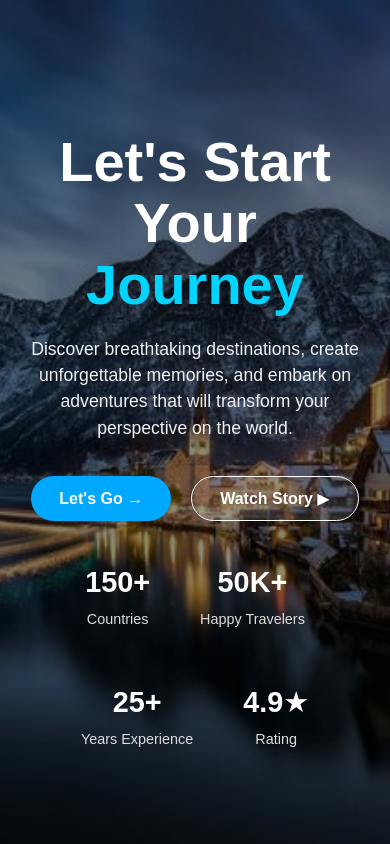
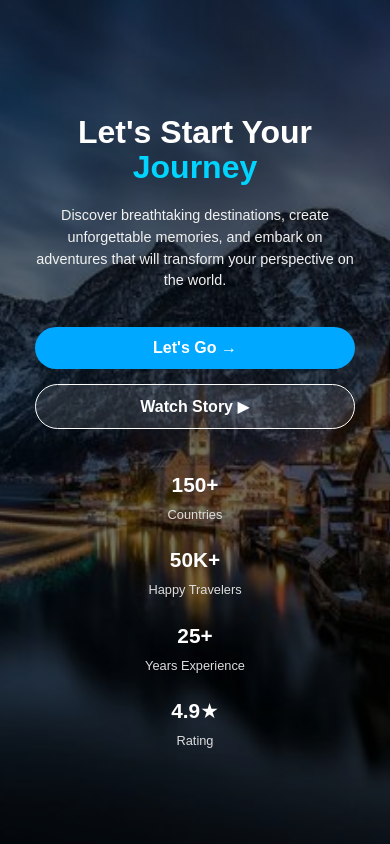
Before and after one commit to SssamiAryal/Travel-Agency, a React (Vite) app: page /LandingPage in a window 390 px wide. Built offline with nearby package versions, Linux system fonts and the light colour scheme.

Commit message:
Landing page responsive

```diff
--- a/src/Styles/LandingPage.css
+++ b/src/Styles/LandingPage.css
@@ -1,16 +1,28 @@
+html,
+body {
+  margin: 0;
+  padding: 0;
+  width: 100%;
+  height: 100%;
+}
+
 .landing-page {
-  background: url("../assets/Images/landing.png") no-repeat center center/cover;
+  background: url("../assets/Images/landing.png") no-repeat center center;
+  background-size: cover;
+  background-position: center center;
+  width: 100vw;
   height: 100vh;
-  width: 100%;
   position: relative;
   color: white;
   font-family: "Arial", sans-serif;
+  overflow: hidden;
+  min-height: 100vh;
 }
 
 .overlay {
   width: 100%;
   height: 100%;
-  background: rgba(0, 0, 0, 0.45);
+  background: rgba(0, 0, 0, 0.55);
   display: flex;
   align-items: center;
   justify-content: center;
@@ -21,6 +33,7 @@
 .content {
   text-align: center;
   max-width: 900px;
+  padding: 0 15px;
 }
 
 .content h1 {
@@ -44,6 +57,7 @@
   justify-content: center;
   gap: 20px;
   margin-bottom: 40px;
+  flex-wrap: wrap;
 }
 
 .btn-primary {
@@ -99,3 +113,63 @@
   color: #ddd;
   margin: 5px 0 0;
 }
+
+/* Responsive for tablets */
+@media (max-width: 768px) {
+  .content h1 {
+    font-size: 2.8rem;
+  }
+  .content p {
+    font-size: 1rem;
+  }
+  .buttons {
+    gap: 15px;
+  }
+  .btn-primary,
+  .btn-secondary {
+    padding: 10px 22px;
+    font-size: 0.9rem;
+  }
+  .stats {
+    gap: 30px;
+  }
+  .stats h3 {
+    font-size: 1.5rem;
+  }
+  .stats p {
+    font-size: 0.85rem;
+  }
+}
+
+/* Responsive for mobiles */
+@media (max-width: 480px) {
+  .content h1 {
+    font-size: 2rem;
+  }
+  .content p {
+    font-size: 0.9rem;
+  }
+  .buttons {
+    flex-direction: column;
+    gap: 15px;
+  }
+  .btn-primary,
+  .btn-secondary {
+    width: 100%;
+    padding: 12px 0;
+    font-size: 1rem;
+  }
+  .stats {
+    flex-direction: column;
+    gap: 20px;
+  }
+  .stats div {
+    margin: 0 auto;
+  }
+  .stats h3 {
+    font-size: 1.3rem;
+  }
+  .stats p {
+    font-size: 0.8rem;
+  }
+}
```
